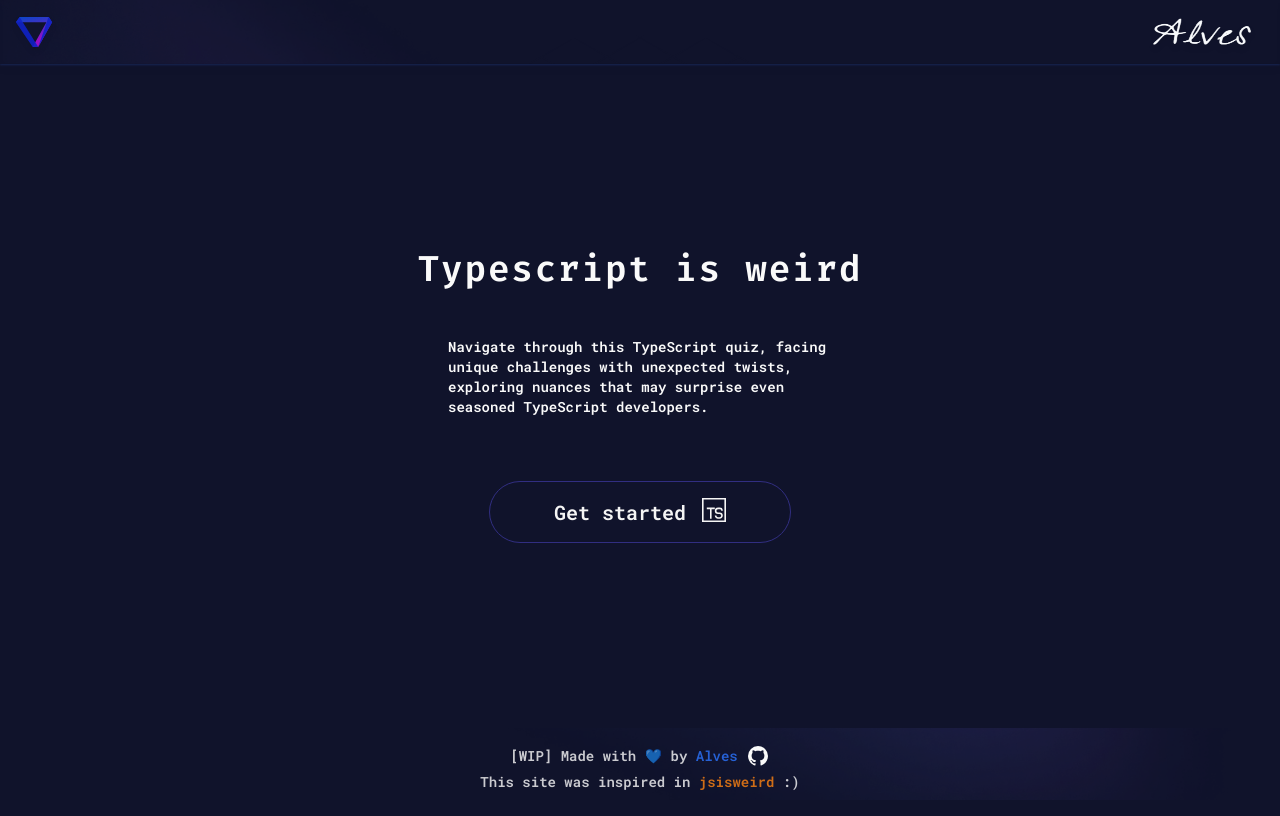
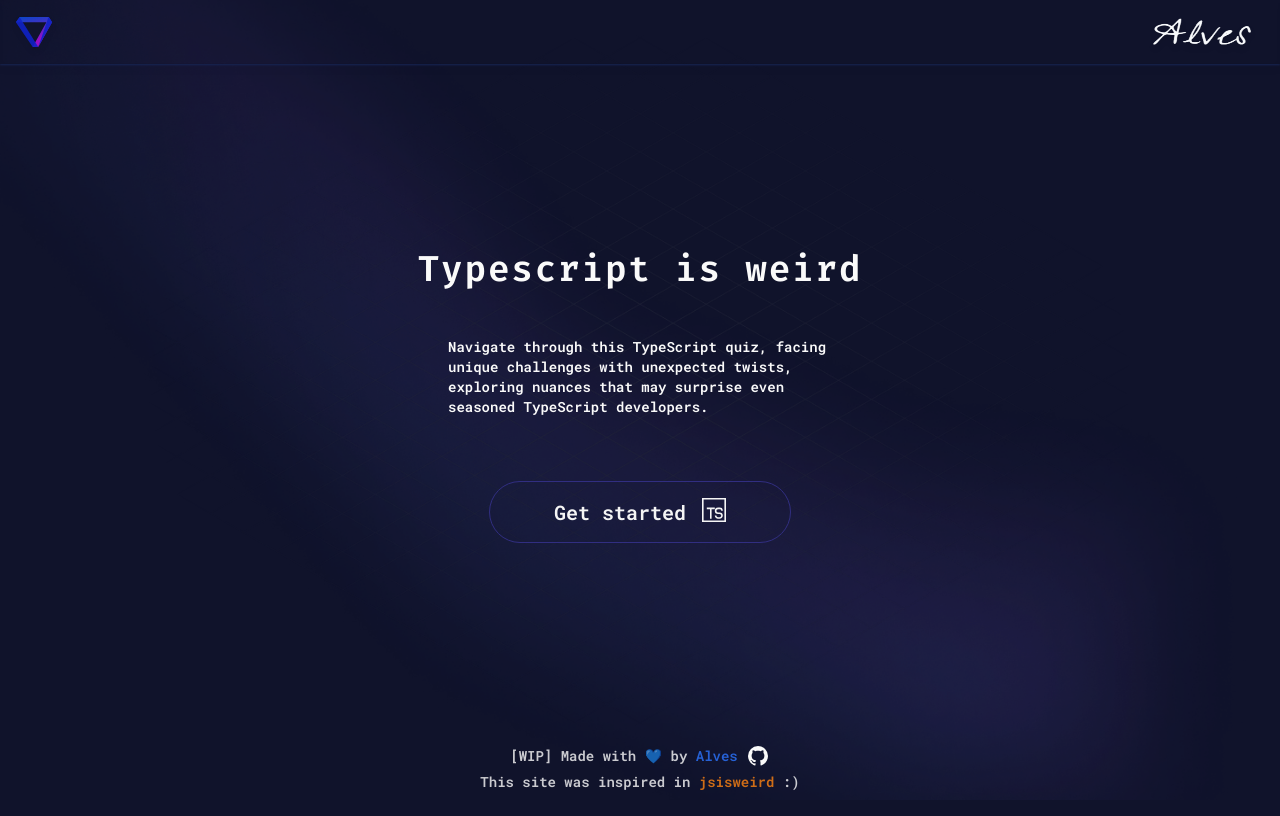
Before and after one commit to alvseven/tsisweird, a Next.js app: page / in a window 1280 px wide. Built offline with nearby package versions, Linux system fonts and the light colour scheme.

Commit message:
fix z index

```diff
--- a/src/app/layout.tsx
+++ b/src/app/layout.tsx
@@ -46,12 +46,12 @@ export default function RootLayout({
             <Image
               src={Beam}
               alt="beam"
-              className="absolute opacity-70 top-1/2 left-1/2 max-w-none -translate-x-1/2 -translate-y-1/2 w-full h-full overflow-hidden -z-50"
+              className="absolute opacity-70 top-1/2 left-1/2 max-w-none -translate-x-1/2 -translate-y-1/2 w-full h-full overflow-hidden"
             />
             <Image
               src={Grid}
               alt="grid"
-              className="absolute top-1/2 left-1/2 max-w-none -translate-x-1/2 -translate-y-1/2 w-full h-full overflow-hidden -z-50"
+              className="absolute top-1/2 left-1/2 max-w-none -translate-x-1/2 -translate-y-1/2 w-full h-full overflow-hidden"
             />
           </div>
           {children}
--- a/src/app/quiz/(components)/end-game.tsx
+++ b/src/app/quiz/(components)/end-game.tsx
@@ -36,7 +36,7 @@ export default function EndGame() {
   const shareQuizResults = () => {};
 
   return (
-    <div className="flex flex-col items-center justify-center w-full min-h-screen  text-neutral-50 px-4 py-8">
+    <div className="flex flex-col items-center justify-center w-full min-h-screen  text-neutral-50 px-4 py-8 z-50">
       <div className="w-full lg:w-4/5">
         <h1 className="text-xl sm:text-2xl md:text-3xl font-inter text-center tracking-wider mb-8">
           Congratulations for completing the quiz! Here are the results:
```
